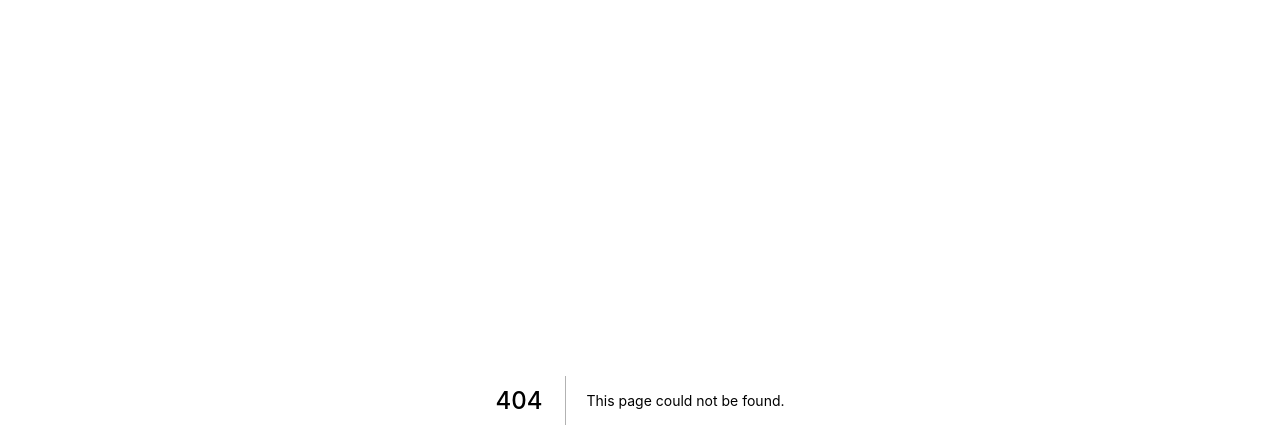
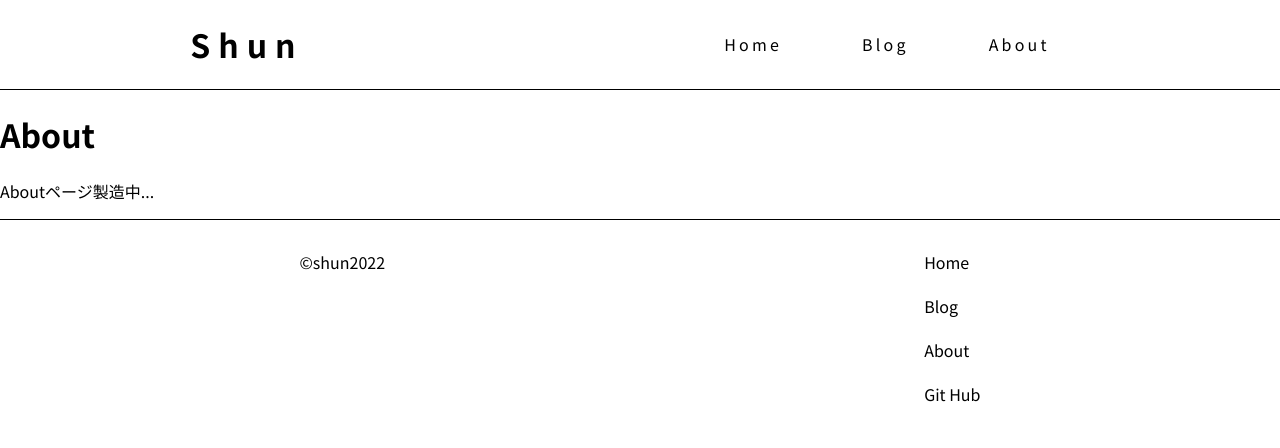
Before and after one commit to hi-lee-mon/next-blog, a Next.js app: page /About in a window 1280 px wide. Before the commit this address had no page. Shown: the top 448 px of the page. Built offline with nearby package versions, Linux system fonts and the light colour scheme.

Commit message:
リンクを追加、スクロールでハンバーガーメニューを非表示にする考慮を追加

```diff
--- a/src/components/HeaderNav/index.tsx
+++ b/src/components/HeaderNav/index.tsx
@@ -64,18 +64,18 @@ export default function HeaderNav({ open }: Props) {
     <StyledHeaderNav open={open}>
       <ul>
         <li>
-          <Link href='#'>
-            <a href='#'>Home</a>
+          <Link href='/'>
+            <a>Home</a>
           </Link>
         </li>
         <li>
-          <Link href='#'>
-            <a href='#'>Blog</a>
+          <Link href='/Blog'>
+            <a>Blog</a>
           </Link>
         </li>
         <li>
-          <Link href='#'>
-            <a href='#'>About</a>
+          <Link href='/About'>
+            <a>About</a>
           </Link>
         </li>
       </ul>
--- a/src/components/Humbarger/index.tsx
+++ b/src/components/Humbarger/index.tsx
@@ -1,4 +1,5 @@
 import styled from 'styled-components';
+import { useScroll } from '@/hooks/useScroll';
 
 const StyledHumbarger = styled.div<{ open: boolean }>`
   display: none;
@@ -43,11 +44,17 @@ type Props = {
 };
 
 export default function Humbarger({ open, setOpen }: Props) {
+  const { scrolling, scrollTop } = useScroll();
+
   return (
-    <StyledHumbarger open={open} onClick={() => setOpen(!open)}>
-      <div />
-      <div />
-      <div />
-    </StyledHumbarger>
+    <>
+      {!scrolling && scrollTop == 0 && (
+        <StyledHumbarger open={open} onClick={() => setOpen(!open)}>
+          <div />
+          <div />
+          <div />
+        </StyledHumbarger>
+      )}
+    </>
   );
 }
--- a/src/components/layout/DefaultLayout/index.tsx
+++ b/src/components/layout/DefaultLayout/index.tsx
@@ -1,6 +1,13 @@
 import { useState } from 'react';
+import styled from 'styled-components';
 import Footer from '@/components/layout/Footer';
 import Header from '@/components/layout/Header';
+
+const Main = styled.main`
+  // TODO:SPのpaddingは0 10px;。PCは考える。
+  max-width: 1300px;
+  margin: 0 auto;
+`;
 
 type Props = {
   children: React.ReactNode;
@@ -11,7 +18,7 @@ export default function DefaultLayout({ children }: Props) {
   return (
     <>
       <Header {...{ open, setOpen }} />
-      <main>{children}</main>
+      <Main>{children}</Main>
       <Footer />
     </>
   );
--- a/src/components/layout/Footer/index.tsx
+++ b/src/components/layout/Footer/index.tsx
@@ -4,6 +4,7 @@ import styled from 'styled-components';
 // TODO:画面幅両端から30pxに統一するか？
 
 const StyledFooter = styled.footer`
+  border-top: 1px solid #000;
   padding: 30px;
   display: flex;
   justify-content: space-around;
@@ -20,23 +21,23 @@ export default function Footer() {
       <nav>
         <ul>
           <li>
-            <Link href='#'>
+            <Link href='/'>
               <a href='#'>Home</a>
             </Link>
           </li>
           <li>
-            <Link href='#'>
-              <a href='#'>Blog</a>
+            <Link href='/Blog'>
+              <a>Blog</a>
             </Link>
           </li>
           <li>
-            <Link href='#'>
-              <a href='#'>About</a>
+            <Link href='/About'>
+              <a>About</a>
             </Link>
           </li>
           <li>
-            <Link href='#'>
-              <a href='#'>Git Hub</a>
+            <Link href='https://github.com/hi-lee-mon/next-blog'>
+              <a target='_blank'>Git Hub</a>
             </Link>
           </li>
         </ul>
--- a/src/components/layout/Header/index.tsx
+++ b/src/components/layout/Header/index.tsx
@@ -8,7 +8,7 @@ const HeaderLayout = styled.header`
   display: flex;
   align-items: center;
   justify-content: space-around;
-  .headline {
+  h1 {
     letter-spacing: 0.5rem;
   }
 
@@ -26,8 +26,8 @@ type Props = {
 export default function Header(props: Props) {
   return (
     <HeaderLayout>
-      <h1 className='headline'>
-        <Link href='#'>
+      <h1>
+        <Link href='/'>
           <a>Shun</a>
         </Link>
       </h1>
--- /dev/null
+++ b/src/hooks/useScroll.tsx
@@ -0,0 +1,28 @@
+import { useEffect, useState } from 'react';
+
+export const useScroll = () => {
+  const [scrolling, setScrolling] = useState(false);
+  const [scrollTop, setScrollTop] = useState(0);
+
+  let handle: NodeJS.Timeout | null = null;
+
+  const listener = (e: any) => {
+    if (handle) {
+      clearTimeout(handle);
+    }
+    setScrolling(true);
+    setScrollTop(e.target.documentElement.scrollTop);
+    handle = setTimeout(() => {
+      setScrolling(false);
+    }, 500);
+  };
+
+  useEffect(() => {
+    window.addEventListener('scroll', listener);
+    return () => {
+      window.removeEventListener('scroll', listener);
+    };
+  }, []);
+
+  return { scrolling, scrollTop };
+};
--- /dev/null
+++ b/src/pages/About/index.tsx
@@ -0,0 +1,16 @@
+import Head from 'next/head';
+import Link from 'next/link';
+import DefaultLayout from '@/components/layout/DefaultLayout';
+
+export default function About() {
+  return (
+    <DefaultLayout>
+      <Head>
+        <title>About</title>
+        <meta name='description' content='shunのAboutページ' />
+      </Head>
+      <h1>About</h1>
+      <p>Aboutページ製造中...</p>
+    </DefaultLayout>
+  );
+}
--- a/src/pages/_app.tsx
+++ b/src/pages/_app.tsx
@@ -1,8 +1,17 @@
 import '../styles/globals.scss';
 import type { AppProps } from 'next/app';
+import Head from 'next/head';
 
 function MyApp({ Component, pageProps }: AppProps) {
-  return <Component {...pageProps} />;
+  return (
+    <>
+      <Head>
+        <link rel='icon' href='/kame.ico' />
+        <meta name='description' content='shunのページ' />
+      </Head>
+      <Component {...pageProps} />
+    </>
+  );
 }
 
 export default MyApp;
--- a/src/pages/api/hello.ts
+++ /dev/null
@@ -1,10 +0,0 @@
-// Next.js API route support: https://nextjs.org/docs/api-routes/introduction
-import type { NextApiRequest, NextApiResponse } from 'next';
-
-type Data = {
-  name: string;
-};
-
-export default function handler(req: NextApiRequest, res: NextApiResponse<Data>) {
-  res.status(200).json({ name: 'John Doe' });
-}
```
Also changed, not shown: src/pages/Blog/index.tsx (added, +16 -0 lines), src/pages/index.tsx (+32 -3 lines).
